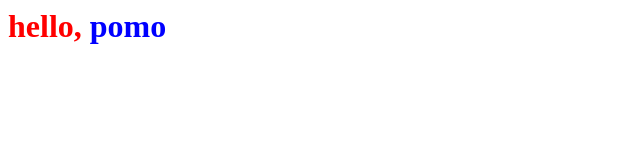
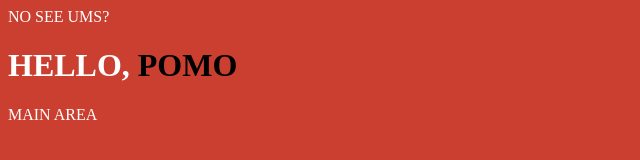
Before and after one commit to jm3/pomo, a website built with Parcel: page index.html in a window 1280 px wide. Shown: the whole page, without its empty margins (0-640 px from the left). Built offline with nearby package versions, Linux system fonts and the light colour scheme.

Commit message:
add color

```diff
--- a/assets/base.scss
+++ b/assets/base.scss
@@ -1,6 +1,8 @@
 * {
-  color: red;
+  background-color: hsl(6, 62%, 49%);
+  color: white;
+  text-transform: uppercase;
   .nested {
-    color: blue;
+    color: black;
   }
 }
--- a/index.html
+++ b/index.html
@@ -15,7 +15,17 @@
       content="https://pomo.jm3.net/" />
   </head>
 <body>
-  <h1>hello, <span class="nested">pomo</span></h1>
+  no see ums?
+  <main>
+    <header>
+      <h1>hello, <span class="nested">pomo</span></h1>
+    </header>
+    <section>
+      main area
+    </section>
+    <footer>
+    </footer>
+  </main>
   <script src="./index.js"></script>
 </body>
 </html>
--- a/index.js
+++ b/index.js
@@ -1,2 +1,2 @@
-console.log('hello world')
+console.log('👋🌎hello world')
 import "./assets/base.scss";
```
